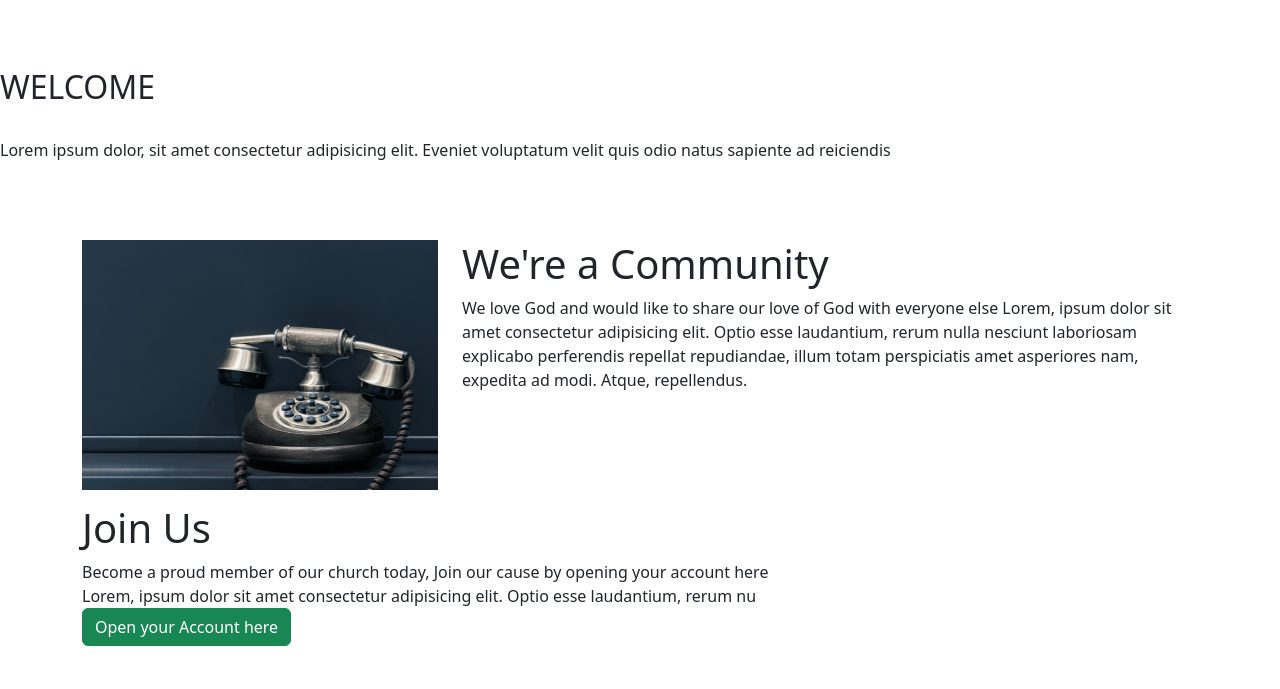
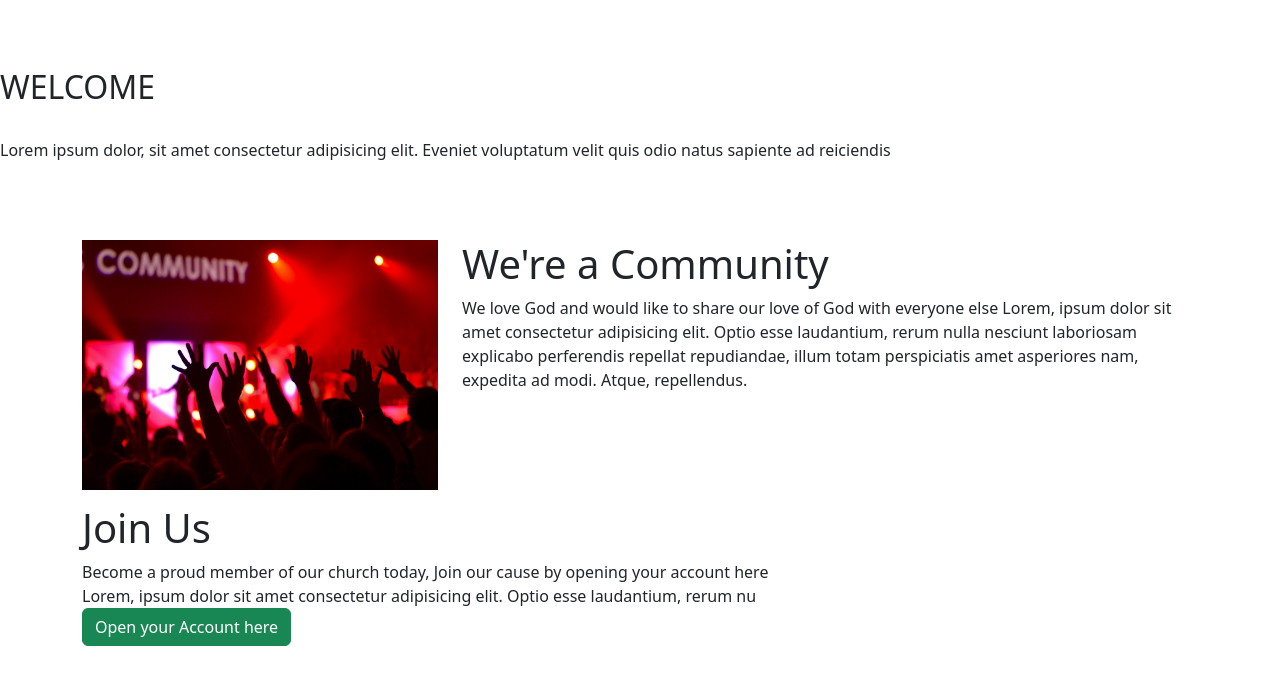
Before and after one commit to mike-mike-8000/NEW-church-management-project, a PHP site: page / in a window 1280 px wide. Shown: the part 537-1226 px from the top of the page. Run offline with PHP 8.4, Linux system fonts and the light colour scheme.

Commit message:
minor image change

```diff
--- a/index.php
+++ b/index.php
@@ -50,7 +50,7 @@
     <div class="container">
         <div class="row">
             <div class="col-md-4">
-                <img class="welcome_img" src="images/phone.jpg">
+                <img class="welcome_img" src="images/praise.jpg">
             </div>
 
             <div class="col-md-8">
```
Also changed, not shown: images/praise.jpg (added).
